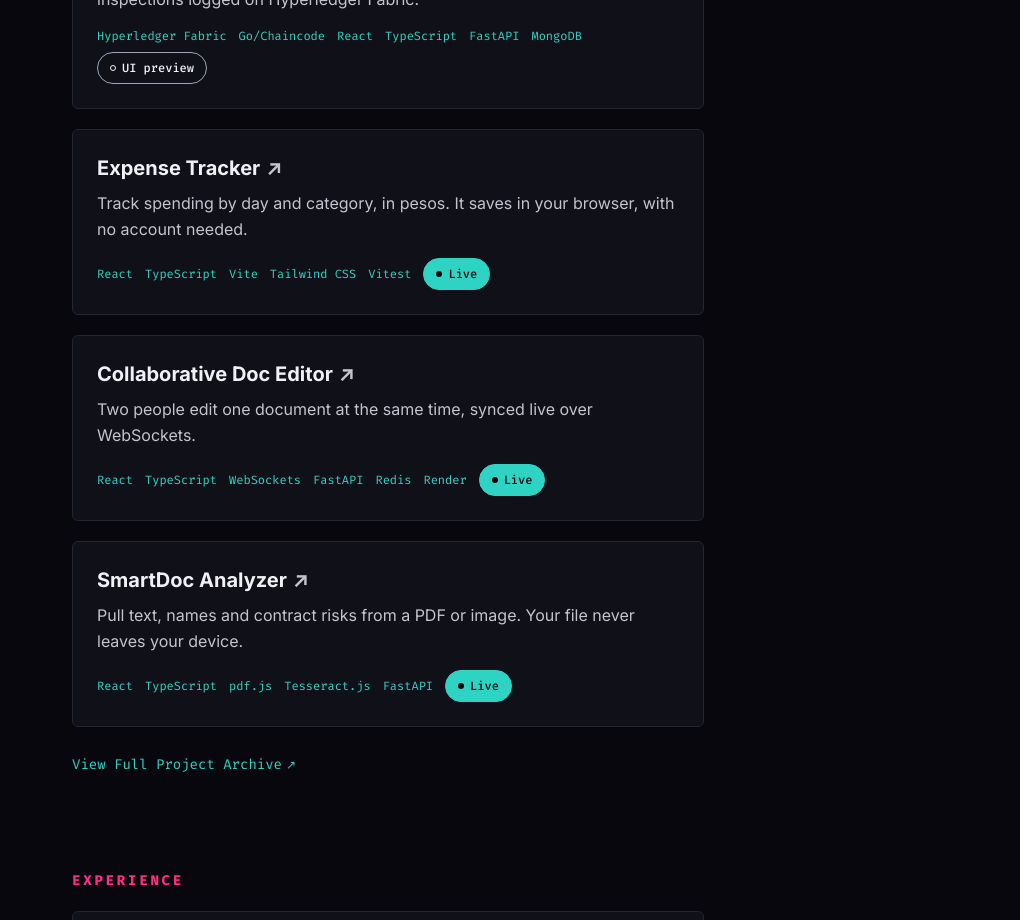
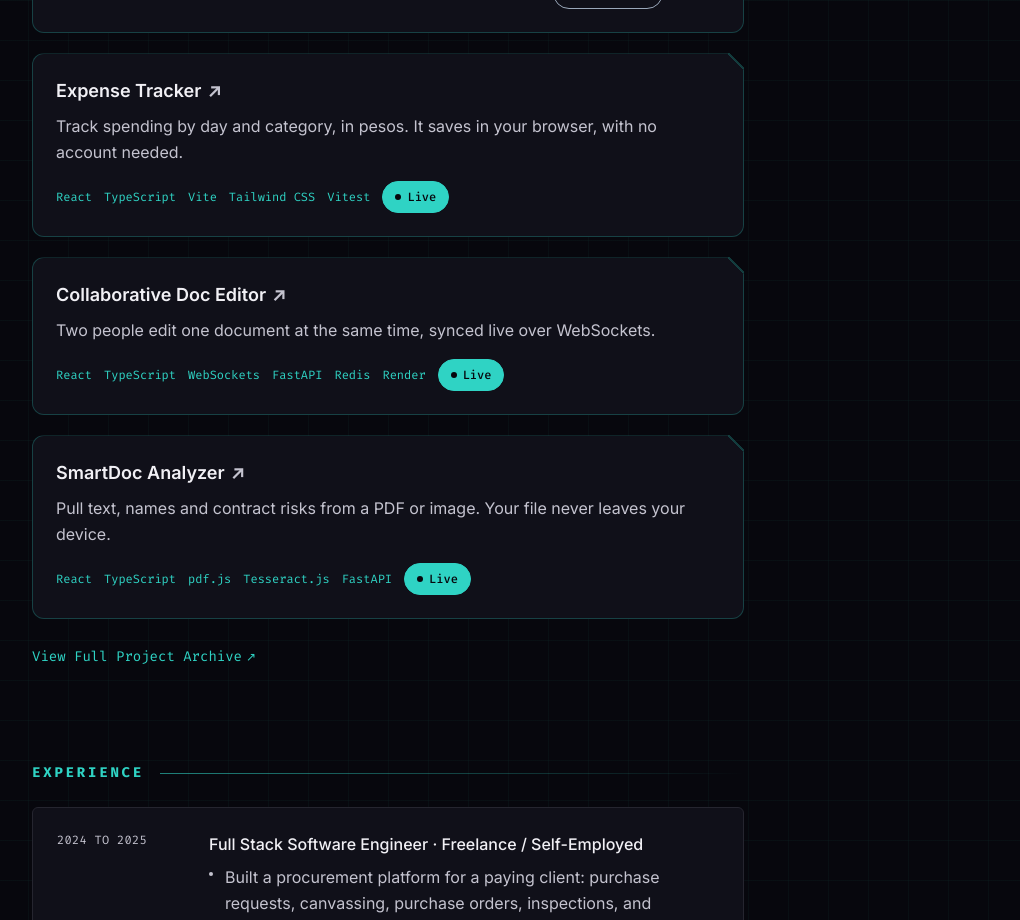
Before and after one commit to Tofuwuuu/PERSONAL-WEBSITE, a Next.js app: page / in a window 1280 px wide. Shown: the part 1880-2800 px from the top of the page, without its empty margins (252-1272 px from the left). Built offline with nearby package versions, Linux system fonts and the light colour scheme; no server answers.

Commit message:
Carry cyberpunk styling below the hero: teal labels with divider, chamfered project cards, faint grid, 760px column

```diff
--- a/app/globals.css
+++ b/app/globals.css
@@ -18,8 +18,13 @@ body {
 body {
   background-color: theme(colors.navy);
   /* Faint crimson glow at the top of the page. */
-  background-image: radial-gradient(ellipse 80% 420px at 50% 0, rgb(220 20 60 / 0.14), transparent 70%);
-  background-repeat: no-repeat;
+  /* Faint crimson glow at the top, then a faint (4%) teal grid behind the lower sections. */
+  background-image:
+    radial-gradient(ellipse 80% 420px at 50% 0, rgb(220 20 60 / 0.14), transparent 70%),
+    linear-gradient(rgb(47 211 196 / 0.04) 1px, transparent 1px),
+    linear-gradient(90deg, rgb(47 211 196 / 0.04) 1px, transparent 1px);
+  background-size: 100% 100%, 40px 40px, 40px 40px;
+  background-repeat: no-repeat, repeat, repeat;
   color: theme(colors.slate);
   font-feature-settings: "cv02", "cv03", "cv04", "cv11";
 }
@@ -357,6 +362,54 @@ a:not(.neon-btn):focus-visible {
   to { background-position: 0 48px; }
 }
 
+/* Project cards: chamfered top-right corner (as in Expense Tracker), 1px teal border at 25%, full teal on hover.
+   The shape lives on ::before so the PC hover screenshot beside the card is not clipped. */
+.chamfer-card {
+  --chamfer: 16px;
+  --edge: rgb(47 211 196 / 0.25);
+}
+
+.chamfer-card::before,
+.chamfer-card::after {
+  content: "";
+  position: absolute;
+  pointer-events: none;
+  transition: border-color 200ms ease, background 200ms ease;
+}
+
+.chamfer-card::before {
+  inset: 0;
+  z-index: -1;
+  border: 1px solid var(--edge);
+  border-radius: 12px;
+  background: theme(colors.navy-light);
+  clip-path: polygon(0 0, calc(100% - var(--chamfer)) 0, 100% var(--chamfer), 100% 100%, 0 100%);
+}
+
+.chamfer-card::after {
+  top: 0;
+  right: 0;
+  width: var(--chamfer);
+  height: var(--chamfer);
+  background: linear-gradient(
+    to top right,
+    transparent calc(50% - 0.75px),
+    var(--edge) calc(50% - 0.75px),
+    var(--edge) calc(50% + 0.75px),
+    transparent calc(50% + 0.75px)
+  );
+}
+
+.chamfer-card:hover,
+.chamfer-card:focus-within {
+  --edge: #2fd3c4;
+}
+
+.project-row.chamfer-card:hover,
+.project-row.chamfer-card:focus-within {
+  box-shadow: none;
+}
+
 @media (prefers-reduced-motion: reduce) {
   .project-card:hover,
   .project-card:focus-within {
--- a/components/Experience.tsx
+++ b/components/Experience.tsx
@@ -19,7 +19,7 @@ export function Experience() {
               <h3 className="font-medium text-heading">
                 {job.role} · {job.company}
               </h3>
-              <ul className="mt-2 space-y-1.5 text-sm leading-relaxed text-slate">
+              <ul className="mt-2 space-y-1.5 text-base leading-relaxed text-slate">
                 {job.bullets.map((bullet) => (
                   <li key={bullet} className="relative pl-4 before:absolute before:left-0 before:top-2 before:h-1 before:w-1 before:rounded-full before:bg-slate">
                     {bullet}
--- a/components/Hero.tsx
+++ b/components/Hero.tsx
@@ -29,7 +29,7 @@ export function Hero() {
       className="hero-band relative left-1/2 w-screen -translate-x-1/2 overflow-hidden border-b border-navy-lighter"
     >
       <NeonHorizon />
-      <div className="relative mx-auto max-w-[680px] px-6 pb-72 pt-14 sm:pb-64 lg:pt-20">
+      <div className="relative mx-auto max-w-[680px] px-6 lg:max-w-[760px] pb-72 pt-14 sm:pb-64 lg:pt-20">
         <h1 className="hero-glitch animate-slide-up text-[clamp(44px,8vw,72px)] font-extrabold leading-[1.02] tracking-tight text-heading">
           <Sparkles>
             <span className="hero-name">Mark Salise</span>
--- a/components/ProjectsSection.tsx
+++ b/components/ProjectsSection.tsx
@@ -25,7 +25,7 @@ export function ProjectsSection() {
           return (
             <li key={project.slug}>
               <FadeIn>
-                <div className="project-row spring group relative rounded-2xl border border-navy-lighter bg-navy-light p-5 sm:p-6">
+                <div className="project-row chamfer-card spring group relative isolate p-5 sm:p-6">
                   {cardImage ? (
                     <>
                       {/* Phone and tablet: screenshot sits inline above the text. */}
@@ -35,25 +35,25 @@ export function ProjectsSection() {
                           alt={cardImage.alt}
                           fill
                           className="object-cover object-top"
-                          sizes="(min-width: 680px) 632px, 100vw"
+                          sizes="(min-width: 1024px) 712px, (min-width: 680px) 632px, 100vw"
                         />
                       </div>
                       {/* PC: screenshot appears beside the list on hover or focus. */}
                       <div
                         aria-hidden
-                        className="pointer-events-none absolute left-full top-6 ml-8 rounded-xl hidden aspect-[16/10] w-64 overflow-hidden rounded-md border border-navy-lighter opacity-0 transition-opacity duration-200 motion-reduce:transition-none group-focus-within:opacity-100 group-hover:opacity-100 lg:block"
+                        className="pointer-events-none absolute left-full top-6 ml-6 rounded-xl hidden aspect-[16/10] w-56 overflow-hidden rounded-md border border-navy-lighter opacity-0 transition-opacity duration-200 motion-reduce:transition-none group-focus-within:opacity-100 group-hover:opacity-100 lg:block"
                       >
                         <Image
                           src={cardImage.src}
                           alt=""
                           fill
                           className="object-cover object-top"
-                          sizes="256px"
+                          sizes="224px"
                         />
                       </div>
                     </>
                   ) : null}
-                  <h3 className="text-xl font-bold text-heading">
+                  <h3 className="text-lg font-semibold text-heading">
                     <Link
                       href={`/projects/${project.slug}`}
                       className="link-arrow inline-flex items-start gap-1.5 rounded-sm underline-offset-4 hover:underline focus-visible:underline focus-visible:outline-none"
--- a/components/Section.tsx
+++ b/components/Section.tsx
@@ -14,8 +14,9 @@ export function Section({
   return (
     <FadeIn>
       <section id={id} className="scroll-mt-24 py-10 md:py-12">
-        <h2 className="mb-5 font-mono text-sm font-bold uppercase tracking-[0.2em] text-magenta">
-          {title}
+        <h2 className="mb-6 flex items-center gap-4 font-mono text-sm font-bold uppercase tracking-[0.2em] text-green">
+          <span>{title}</span>
+          <span aria-hidden className="h-px flex-1 bg-gradient-to-r from-green/60 to-transparent" />
         </h2>
         {children}
       </section>
--- a/components/SiteShell.tsx
+++ b/components/SiteShell.tsx
@@ -14,7 +14,7 @@ export function SiteShell({ children }: { children: ReactNode }) {
       {isArchive ? null : <Sidebar />}
       <div
         className={`mx-auto flex w-full flex-1 flex-col px-6 ${
-          isArchive ? "max-w-[90rem] sm:px-8 md:px-12 lg:px-16 lg:py-24" : "max-w-[680px]"
+          isArchive ? "max-w-[90rem] sm:px-8 md:px-12 lg:px-16 lg:py-24" : "max-w-[680px] lg:max-w-[760px]"
         }`}
       >
         <main id="content" className="flex-1">
```
